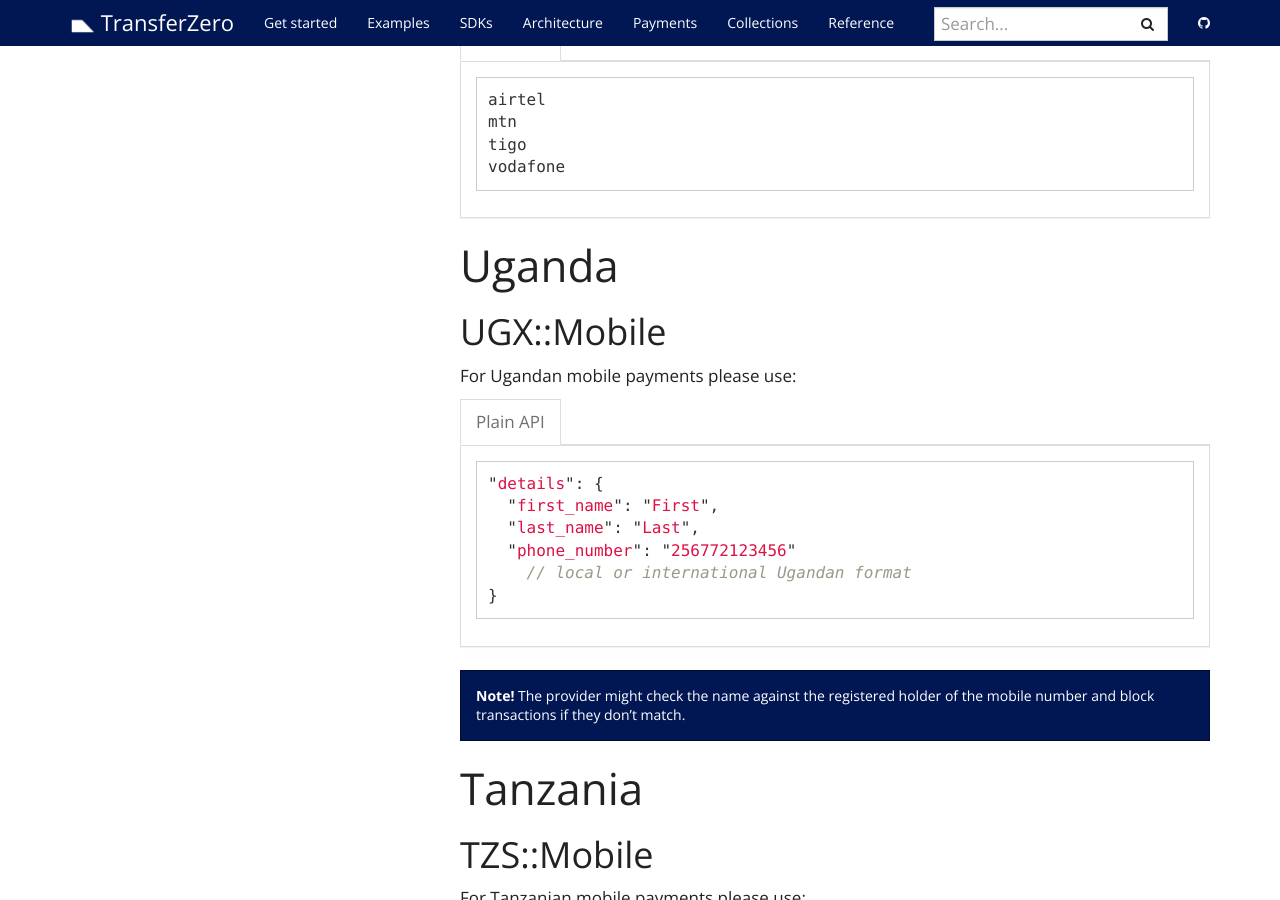
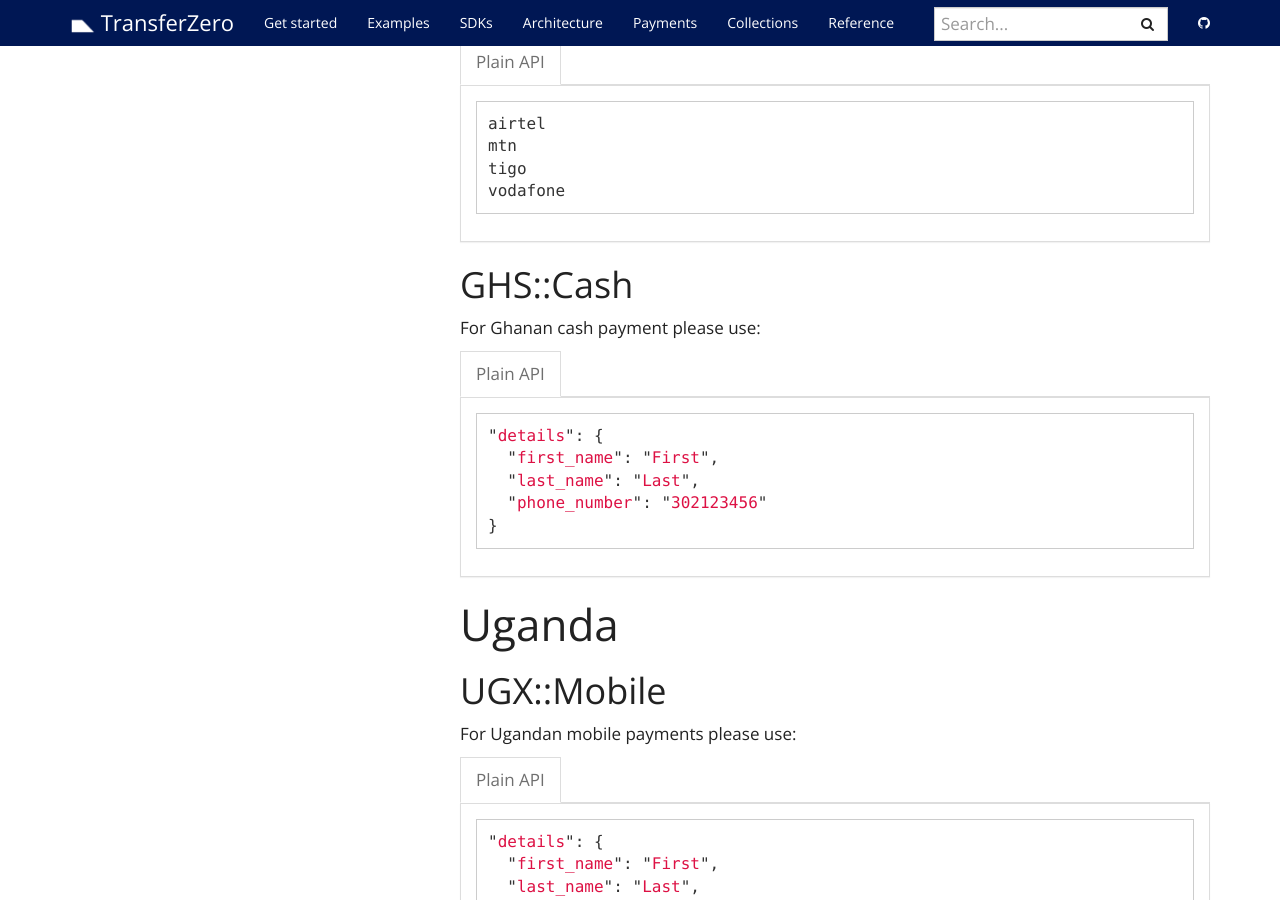
Before and after one commit to transferzero/api-documentation, a Jekyll site: the page built from _docs/payout-details.md, in a window 1280 px wide and 900 px high, scrolled down 4131 px. Built offline with Jekyll 4.4.1, drawn with Linux system fonts in a browser that asks for light colours; nearby versions of some CDN libraries; comment, search, counter and statistics services are not loaded.

Commit message:
BTA-5446 Add documentation for GHS::Cash (#43)

````diff
--- a/_docs/payout-details.md
+++ b/_docs/payout-details.md
@@ -178,6 +178,21 @@ vodafone
 
 {% include language-tabbar.html prefix="ghs-mobile-providers" raw=data-raw %}
 
+## GHS::Cash
+
+For Ghanan cash payment please use:
+
+{% capture data-raw %}
+```javascript
+"details": {
+  "first_name": "First",
+  "last_name": "Last",
+  "phone_number": "302123456"
+}
+```
+{% endcapture %}
+
+{% include language-tabbar.html prefix="ghs-cash-details" raw=data-raw %}
 
 # Uganda
 
````
